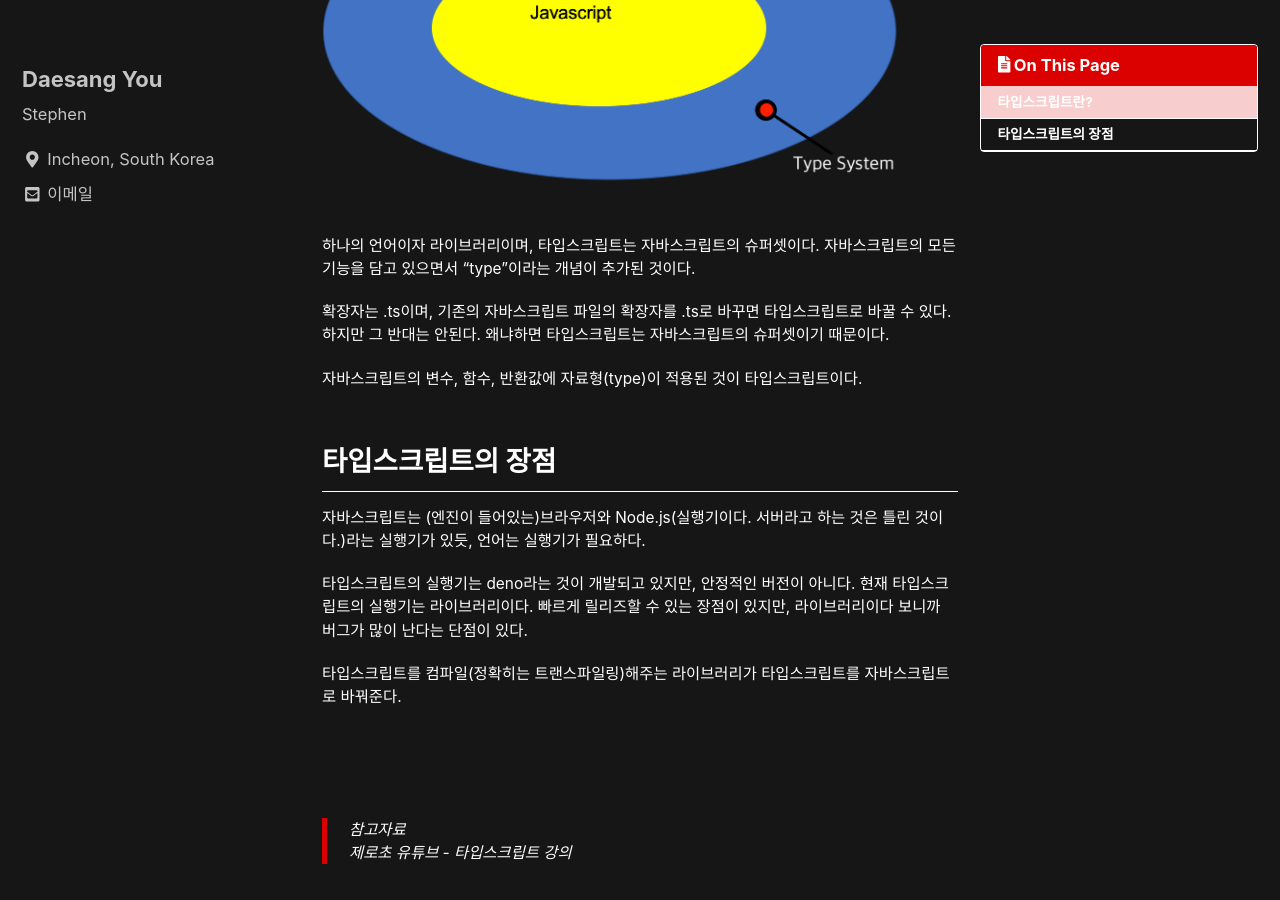
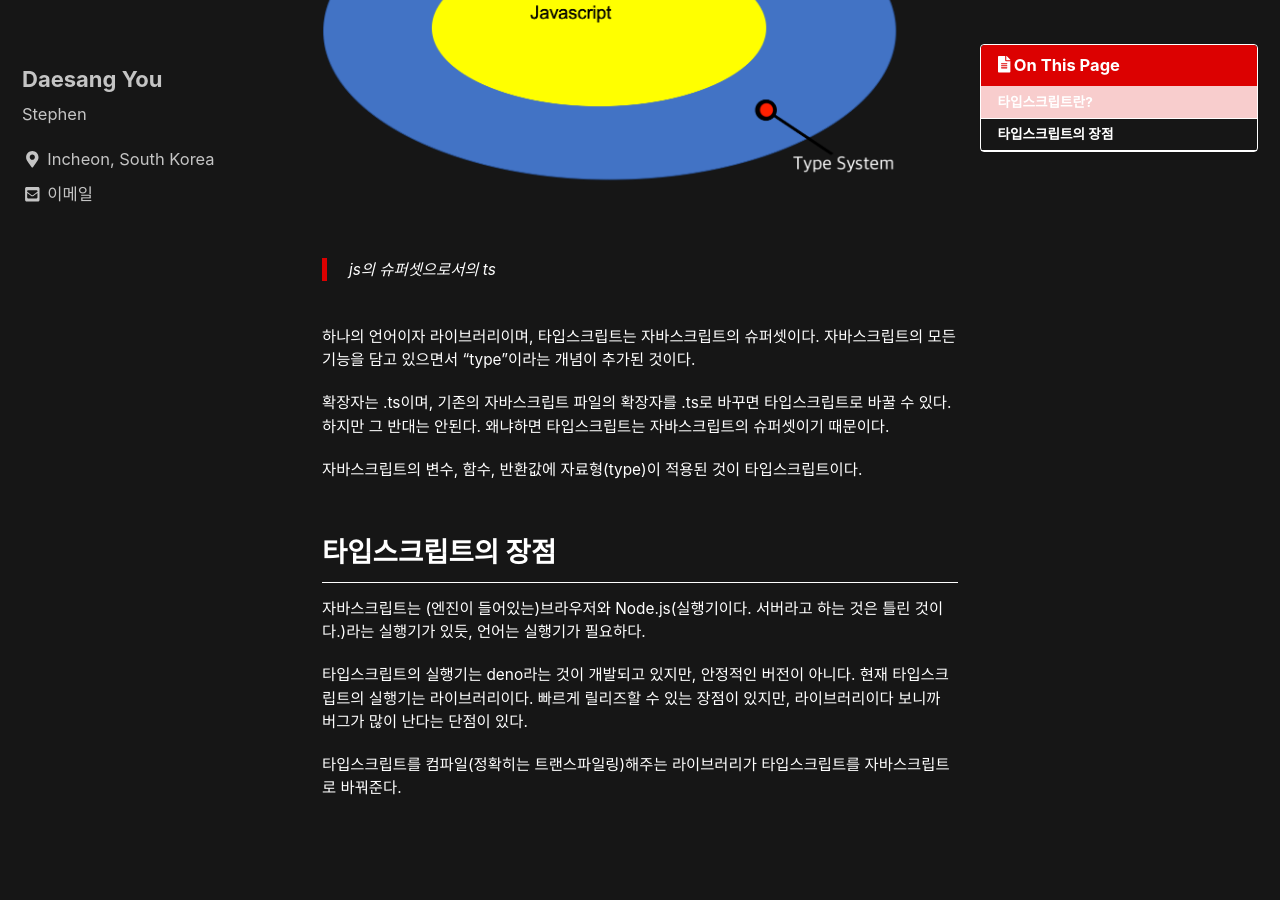
Before and after one commit to eotkd4791/eotkd4791.github.io, a Jekyll site: the page built from _posts/TypeScript/2020-01-18-TypeScript01.md, in a window 1280 px wide and 900 px high, scrolled down 397 px. Built offline with Jekyll 4.4.1, drawn with Linux system fonts in a browser that asks for light colours; cached includes are drawn as plain includes; comment, search, counter and statistics services are not loaded.

Commit message:
Update 2020-01-18-TypeScript01.md

```diff
--- a/_posts/TypeScript/2020-01-18-TypeScript01.md
+++ b/_posts/TypeScript/2020-01-18-TypeScript01.md
@@ -16,6 +16,8 @@ toc_sticky: true
 ## 타입스크립트란?
 
 ![js의 슈퍼셋으로서의 ts](/assets/img/ts/ts-superset.png)
+
+>js의 슈퍼셋으로서의 ts
 
 하나의 언어이자 라이브러리이며, 타입스크립트는 자바스크립트의 슈퍼셋이다. 자바스크립트의 모든 기능을 담고 있으면서 "type"이라는 개념이 추가된 것이다.
 
```
